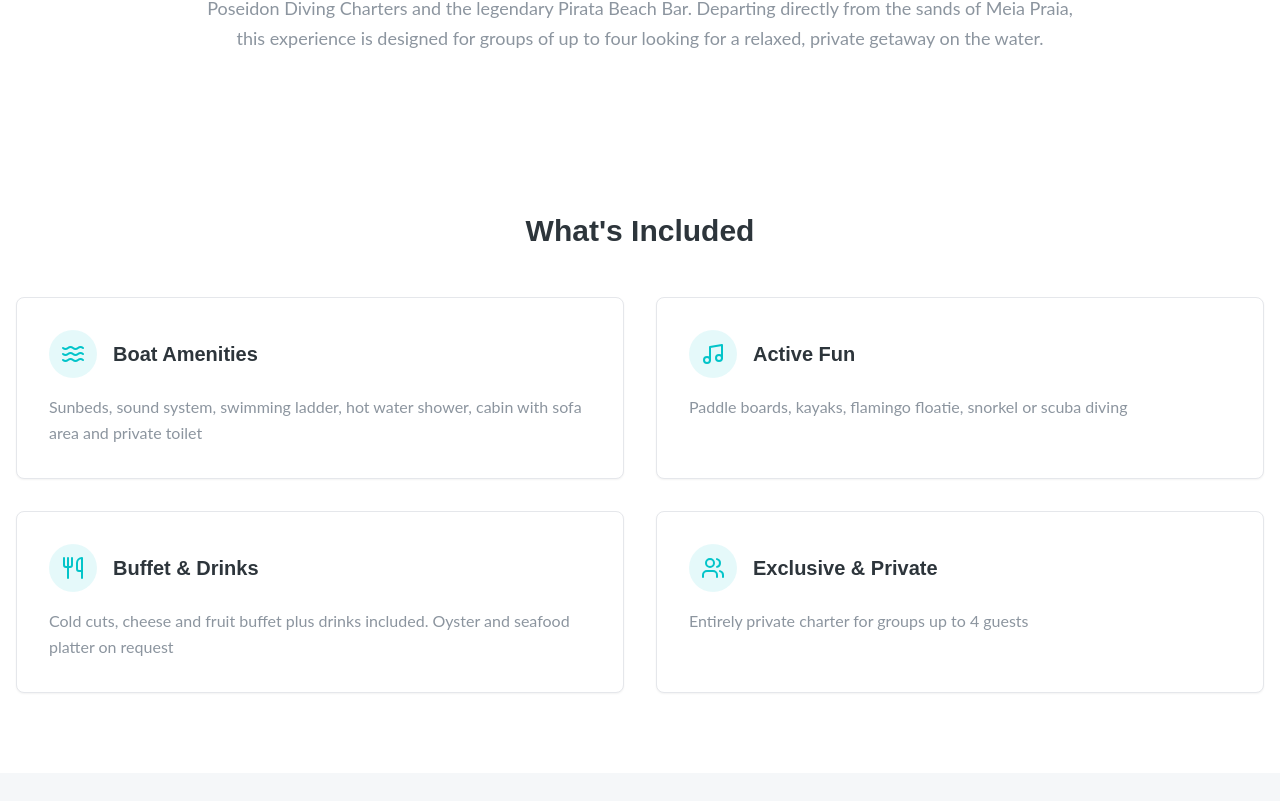
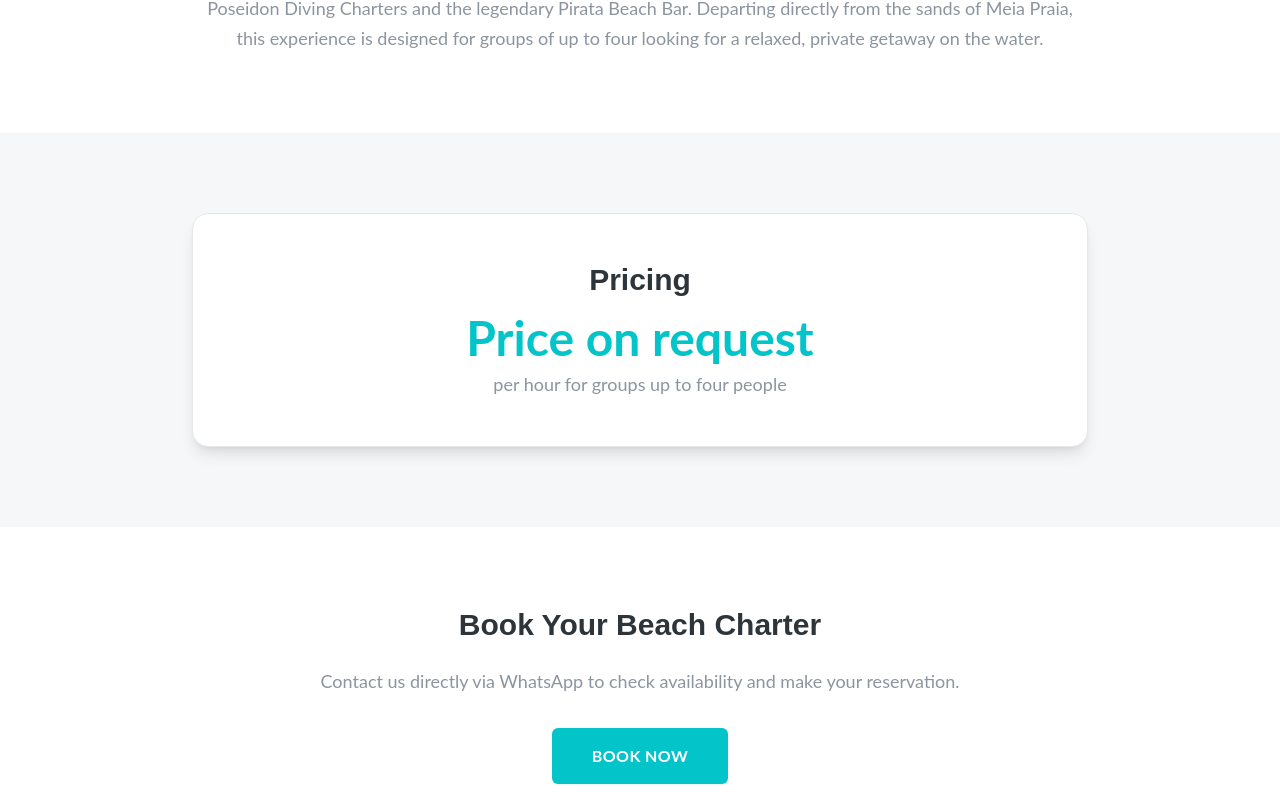
Before and after one commit to dkriol-cv/poseidon-diving-charters, a React (Vite) app: page /beach-charter in a window 1280 px wide. Shown: the part 859-1660 px from the top of the page. Built offline with nearby package versions, Linux system fonts and the light colour scheme; no server answers; the database is empty.

Commit message:
feat: remove whats included section from beach charter page

```diff
--- a/src/pages/BeachCharterPage.jsx
+++ b/src/pages/BeachCharterPage.jsx
@@ -89,80 +89,7 @@ const BeachCharterPage = () => {
           </div>
         </section>
 
-        {/* Features Grid */}
-        <section className="py-20 px-4 bg-white dark:bg-[#0b1216]">
-          <div className="container mx-auto max-w-7xl">
-            <motion.h2 {...fadeInUp} className="text-3xl font-bold mb-12 text-center font-futura">
-              What's Included
-            </motion.h2>
 
-            <div className="grid md:grid-cols-2 gap-8">
-              <motion.div {...fadeInUp} transition={{ delay: 0.1 }}>
-                <Card className="h-full border-gray-200 dark:border-gray-800 hover:border-[#03c4c9] transition-all duration-300">
-                  <CardContent className="p-8">
-                    <div className="flex items-center gap-4 mb-4">
-                      <div className="bg-[#03c4c9]/10 p-3 rounded-full">
-                        <Waves className="text-[#03c4c9]" size={24} />
-                      </div>
-                      <h3 className="text-xl font-bold text-[#2d353b] dark:text-white">Boat Amenities</h3>
-                    </div>
-                    <p className="text-[#8c959f] dark:text-gray-400 leading-relaxed">
-                      Sunbeds, sound system, swimming ladder, hot water shower, cabin with sofa area and private toilet
-                    </p>
-                  </CardContent>
-                </Card>
-              </motion.div>
-
-              <motion.div {...fadeInUp} transition={{ delay: 0.2 }}>
-                <Card className="h-full border-gray-200 dark:border-gray-800 hover:border-[#03c4c9] transition-all duration-300">
-                  <CardContent className="p-8">
-                    <div className="flex items-center gap-4 mb-4">
-                      <div className="bg-[#03c4c9]/10 p-3 rounded-full">
-                        <Music className="text-[#03c4c9]" size={24} />
-                      </div>
-                      <h3 className="text-xl font-bold text-[#2d353b] dark:text-white">Active Fun</h3>
-                    </div>
-                    <p className="text-[#8c959f] dark:text-gray-400 leading-relaxed">
-                      Paddle boards, kayaks, flamingo floatie, snorkel or scuba diving
-                    </p>
-                  </CardContent>
-                </Card>
-              </motion.div>
-
-              <motion.div {...fadeInUp} transition={{ delay: 0.3 }}>
-                <Card className="h-full border-gray-200 dark:border-gray-800 hover:border-[#03c4c9] transition-all duration-300">
-                  <CardContent className="p-8">
-                    <div className="flex items-center gap-4 mb-4">
-                      <div className="bg-[#03c4c9]/10 p-3 rounded-full">
-                        <Utensils className="text-[#03c4c9]" size={24} />
-                      </div>
-                      <h3 className="text-xl font-bold text-[#2d353b] dark:text-white">Buffet & Drinks</h3>
-                    </div>
-                    <p className="text-[#8c959f] dark:text-gray-400 leading-relaxed">
-                      Cold cuts, cheese and fruit buffet plus drinks included. Oyster and seafood platter on request
-                    </p>
-                  </CardContent>
-                </Card>
-              </motion.div>
-
-              <motion.div {...fadeInUp} transition={{ delay: 0.4 }}>
-                <Card className="h-full border-gray-200 dark:border-gray-800 hover:border-[#03c4c9] transition-all duration-300">
-                  <CardContent className="p-8">
-                    <div className="flex items-center gap-4 mb-4">
-                      <div className="bg-[#03c4c9]/10 p-3 rounded-full">
-                        <Users className="text-[#03c4c9]" size={24} />
-                      </div>
-                      <h3 className="text-xl font-bold text-[#2d353b] dark:text-white">Exclusive & Private</h3>
-                    </div>
-                    <p className="text-[#8c959f] dark:text-gray-400 leading-relaxed">
-                      Entirely private charter for groups up to 4 guests
-                    </p>
-                  </CardContent>
-                </Card>
-              </motion.div>
-            </div>
-          </div>
-        </section>
 
         {/* Pricing Section */}
         <section className="py-20 px-4 bg-[#f5f7f9] dark:bg-[#111a1f]">
```
